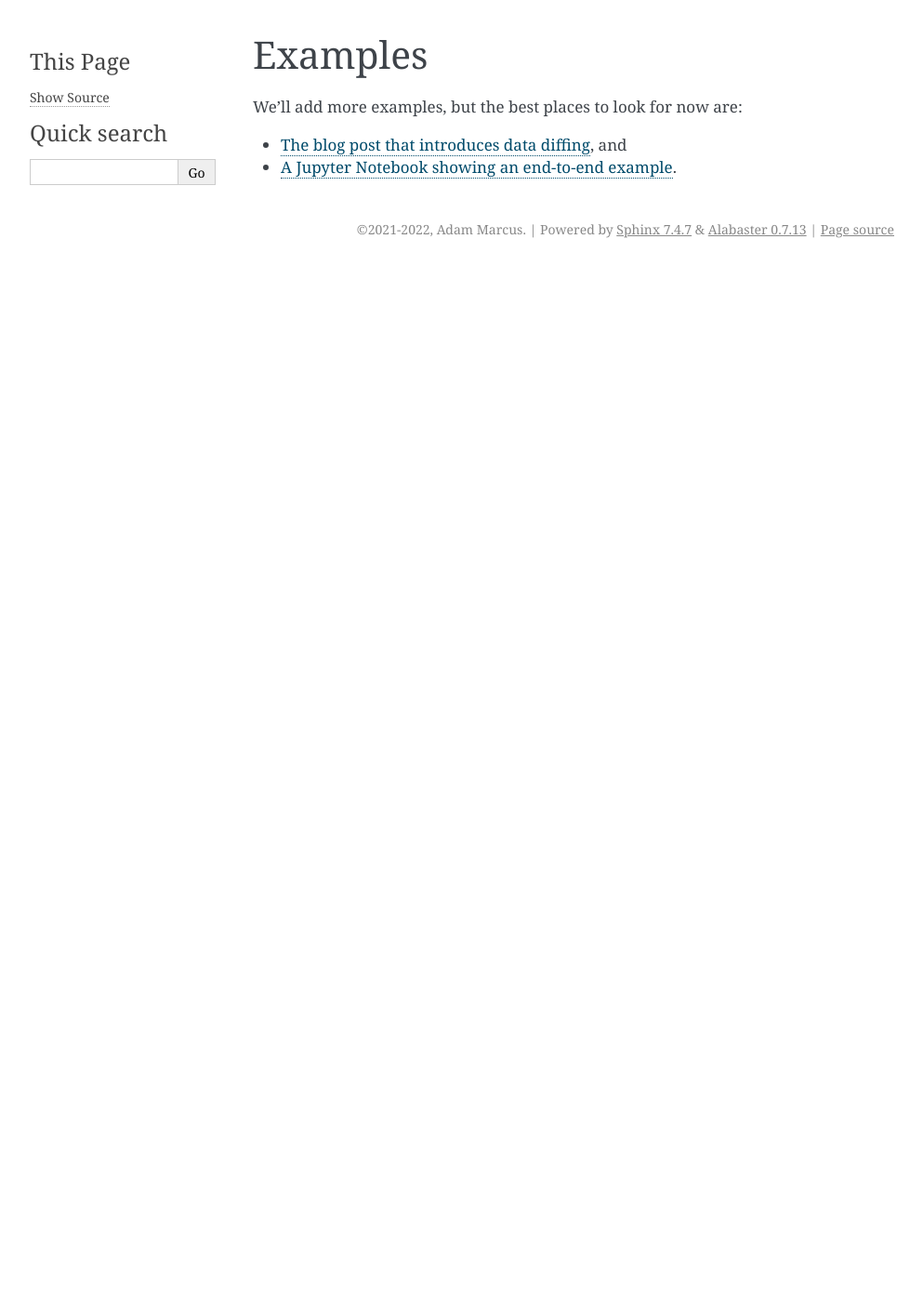
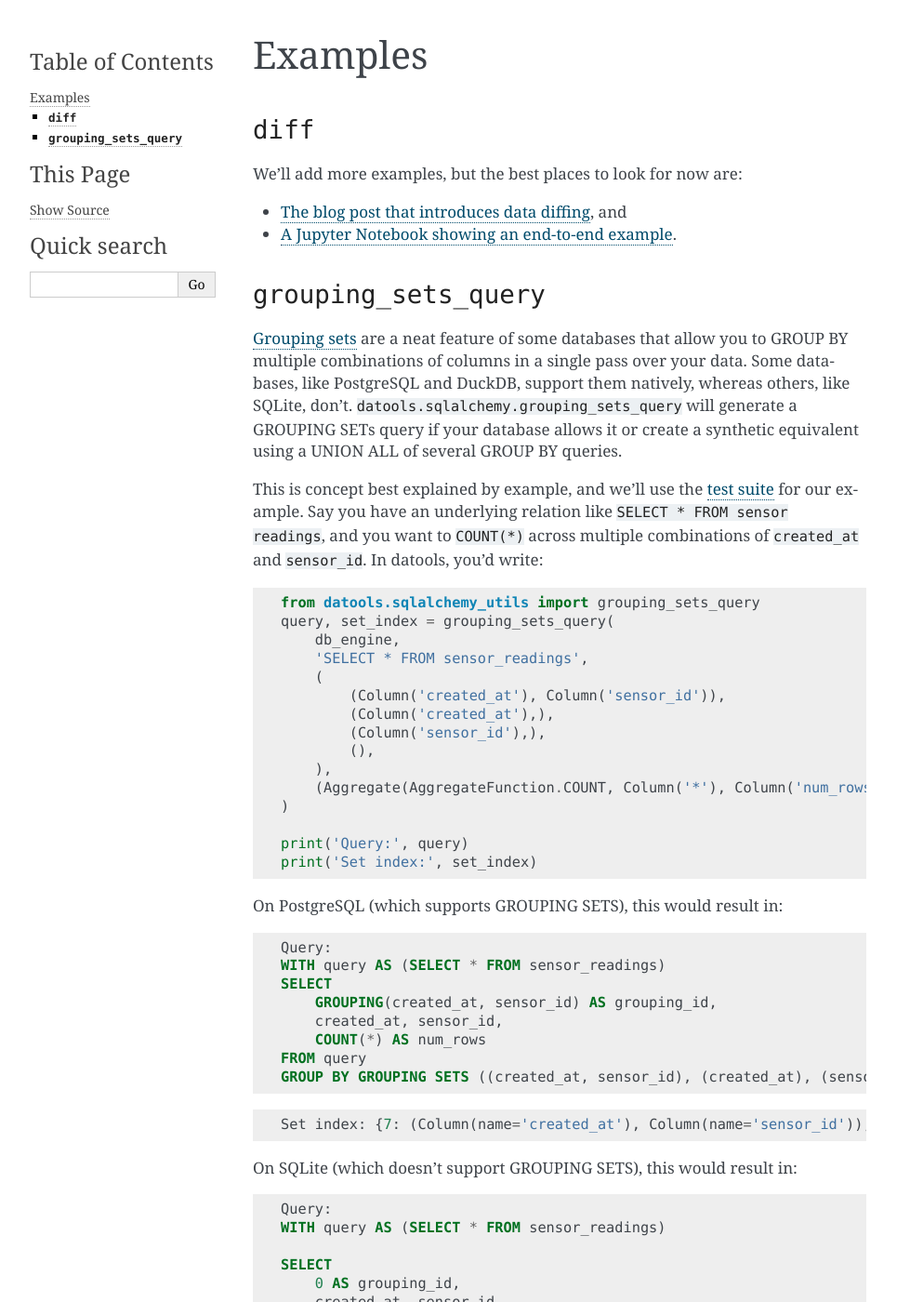
Before and after one commit to marcua/datools, a Sphinx documentation site: the page built from docs/examples.md, in a window 1280 px wide and 1400 px high. Shown: the whole window at 93% size, without its empty margins (148-1141 px from the left). Built offline with Sphinx 7.4.7, drawn with Linux system fonts in a browser that asks for light colours; some of the changed text lies outside the part shown.

Commit message:
Grouping sets docs and 0.1.5 release notes (#45)
* Grouping sets docs and 0.1.5 release notes

* Not really unfortunate :)

````diff
--- a/docs/examples.md
+++ b/docs/examples.md
@@ -1,5 +1,105 @@
 # Examples
 
+## `diff`
 We'll add more examples, but the best places to look for now are:
 * [The blog post that introduces data diffing](https://blog.marcua.net/2022/02/20/data-diffs-algorithms-for-explaining-what-changed-in-a-dataset.html), and
 * [A Jupyter Notebook showing an end-to-end example](https://github.com/marcua/datools/blob/main/examples/diff/intel-sensor.ipynb).
+
+## `grouping_sets_query`
+
+[Grouping
+sets](https://www.geeksforgeeks.org/postgresql-grouping-sets/) are a
+neat feature of some databases that allow you to GROUP BY multiple
+combinations of columns in a single pass over your data. Some
+databases, like PostgreSQL and DuckDB, support them natively, whereas
+others, like SQLite, don't. `datools.sqlalchemy.grouping_sets_query`
+will generate a GROUPING SETs query if your database allows it or
+create a synthetic equivalent using a UNION ALL of several GROUP BY
+queries.
+
+This is concept best explained by example, and we'll use the [test
+suite](https://github.com/marcua/datools/blob/14752f0e841a89a9c991bc9893e58d3b708cac7d/tests/test_sqlalchemy_utils.py#L15)
+for our example. Say you have an underlying relation like `SELECT *
+FROM sensor readings`, and you want to `COUNT(*)` across multiple
+combinations of `created_at` and `sensor_id`. In datools, you'd write:
+
+```python
+from datools.sqlalchemy_utils import grouping_sets_query
+query, set_index = grouping_sets_query(
+    db_engine,
+    'SELECT * FROM sensor_readings',
+    (
+        (Column('created_at'), Column('sensor_id')),
+        (Column('created_at'),),
+        (Column('sensor_id'),),
+        (),
+    ),
+    (Aggregate(AggregateFunction.COUNT, Column('*'), Column('num_rows')), )
+)
+
+print('Query:', query)
+print('Set index:', set_index)
+```
+
+
+On PostgreSQL (which supports GROUPING SETS), this would result in:
+```sql
+Query:
+WITH query AS (SELECT * FROM sensor_readings)
+SELECT
+    GROUPING(created_at, sensor_id) AS grouping_id,
+    created_at, sensor_id,
+    COUNT(*) AS num_rows
+FROM query
+GROUP BY GROUPING SETS ((created_at, sensor_id), (created_at), (sensor_id), ())
+```
+
+```python
+Set index: {7: (Column(name='created_at'), Column(name='sensor_id')), 11: (Column(name='created_at'),), 13: (Column(name='sensor_id'),), 14: ()}
+```
+
+
+
+
+On SQLite (which doesn't support GROUPING SETS), this would result in:
+```sql
+Query:
+WITH query AS (SELECT * FROM sensor_readings)
+
+SELECT
+    0 AS grouping_id,
+    created_at, sensor_id,
+    COUNT(*) AS num_rows
+FROM query
+GROUP BY created_at, sensor_id
+
+UNION ALL
+
+SELECT
+    1 AS grouping_id,
+    created_at, NULL AS sensor_id,
+    COUNT(*) AS num_rows
+FROM query
+GROUP BY created_at
+
+UNION ALL
+
+SELECT
+    2 AS grouping_id,
+    NULL AS created_at, sensor_id,
+    COUNT(*) AS num_rows
+FROM query
+GROUP BY sensor_id
+
+UNION ALL
+
+SELECT
+    3 AS grouping_id,
+    NULL AS created_at, NULL AS sensor_id,
+    COUNT(*) AS num_rows
+FROM query
+```
+
+```python
+Set index: {0: (Column(name='created_at'), Column(name='sensor_id')), 1: (Column(name='created_at'),), 2: (Column(name='sensor_id'),), 3: ()}
+```
````
Also changed, not shown: HISTORY.md (+4 -0 lines), README.md (+1 -1 lines).
